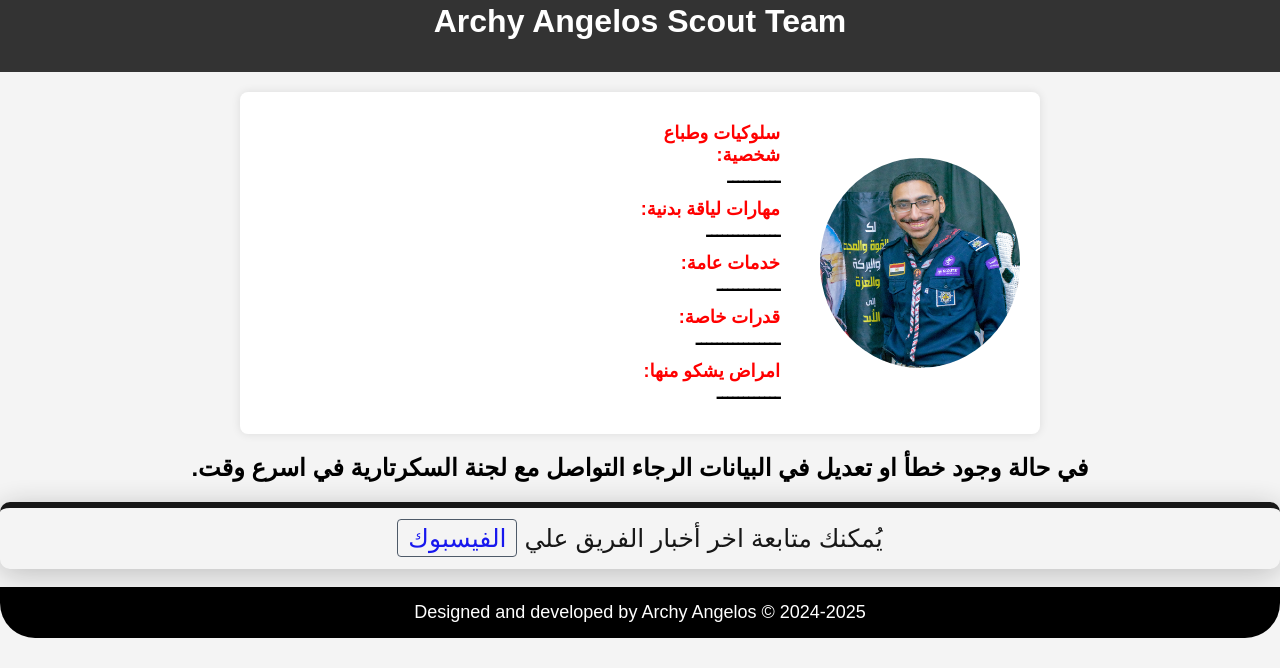
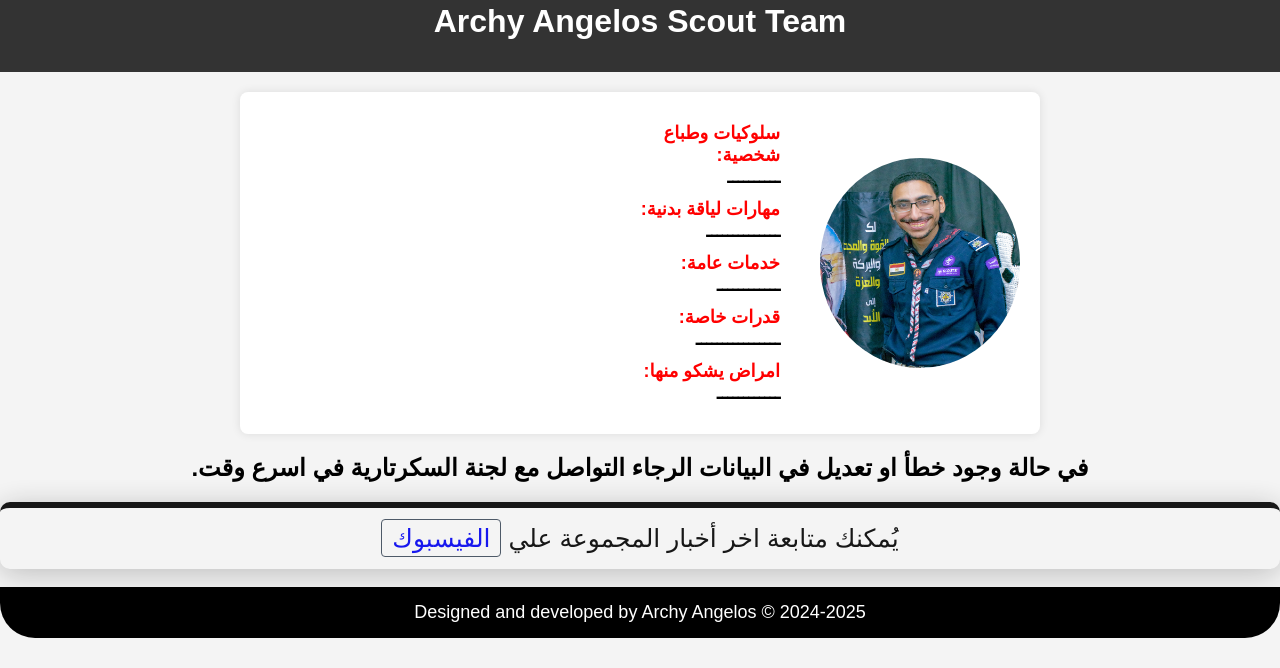
Before and after one commit to A-A-S-IT-Dev/elia-gamil-profile2024-2025, a plain HTML site: page index2.html in a window 1280 px wide. Shown: the part 132-800 px from the top of the page. Drawn offline with Linux system fonts and the light colour scheme.

Commit message:
index2.html

```diff
--- a/index2.html
+++ b/index2.html
@@ -30,7 +30,7 @@
 <h2>في حالة وجود خطأ او تعديل  في البيانات الرجاء التواصل مع لجنة السكرتارية في اسرع وقت.</h2>
 <footer>
     <p class="follow">
-            يُمكنك متابعة اخر أخبار الفريق علي
+            يُمكنك متابعة اخر أخبار المجموعة علي
 
       <a href="https://www.facebook.com/groups/1890959727697369">
            الفيسبوك
```
